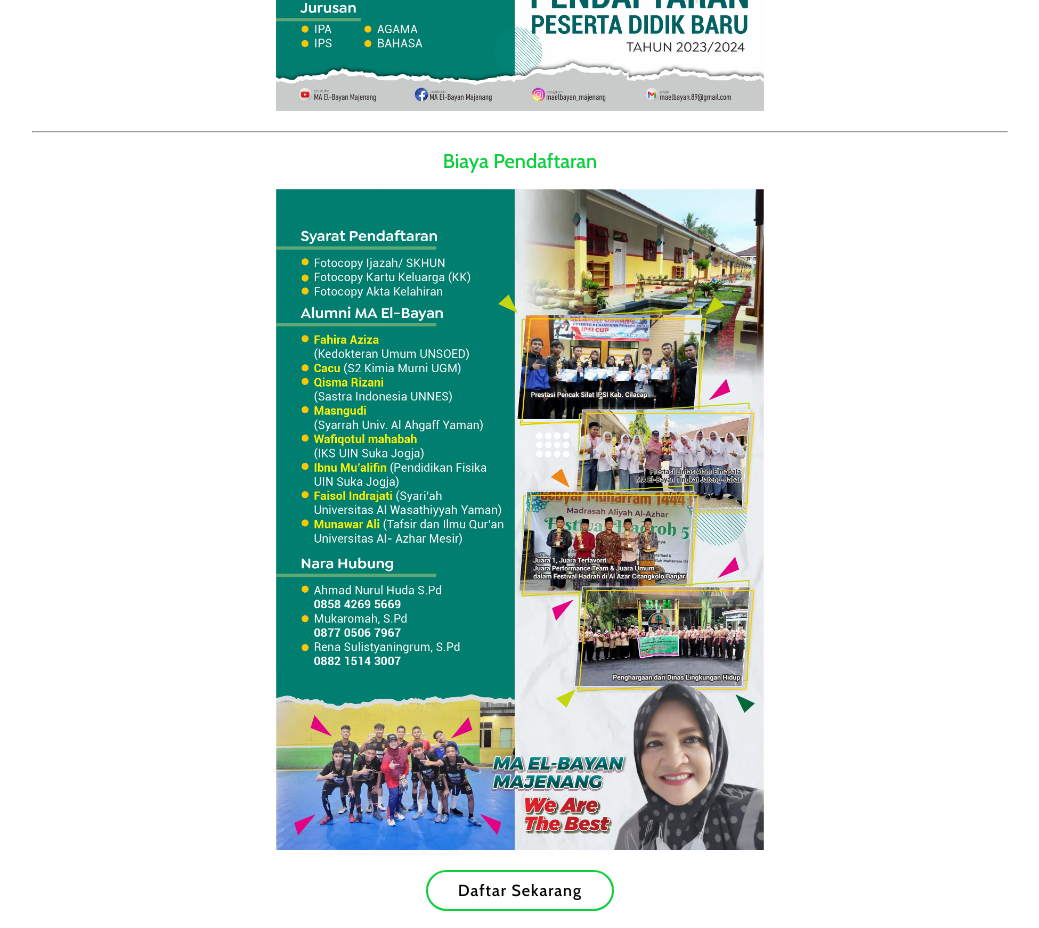
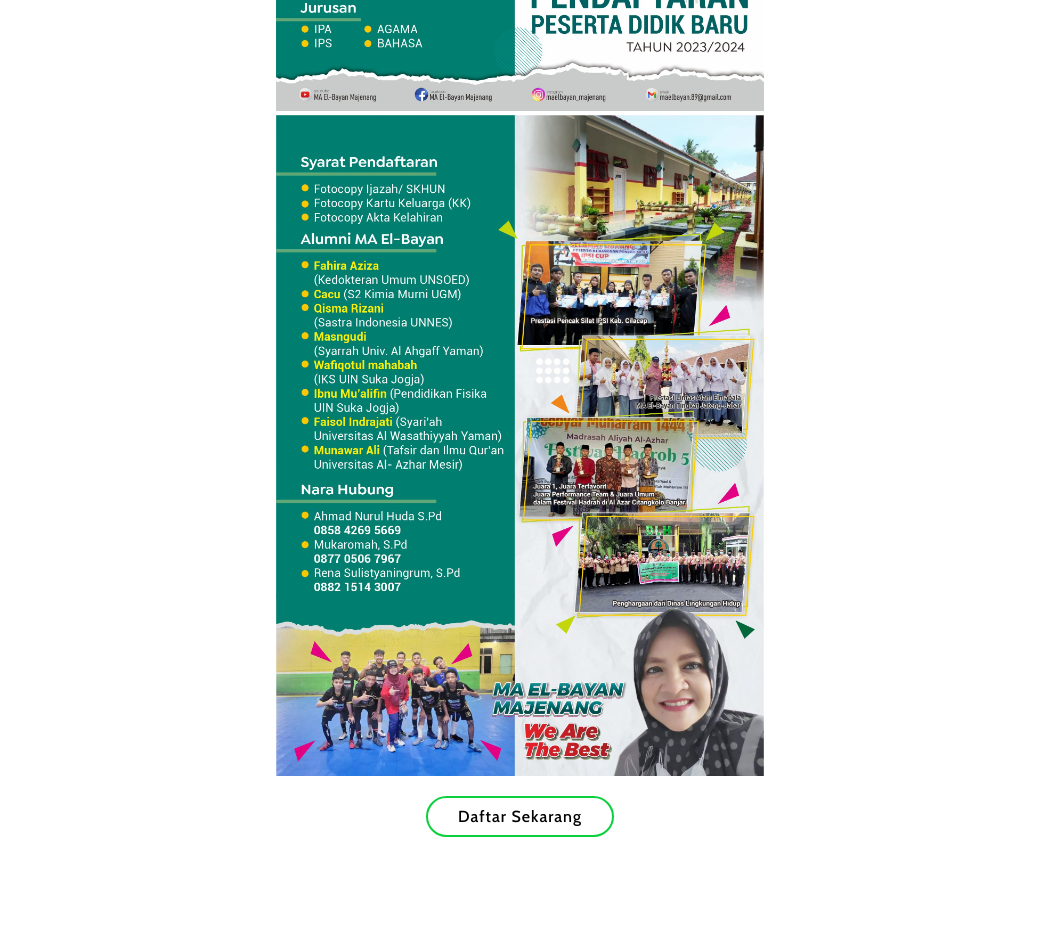
Before and after one commit to maelbayan/maelbayan.github.io, a plain HTML site: page html/ppdb.html in a window 1280 px wide. Shown: the part 800-1728 px from the top of the page, without its empty margins (120-1159 px from the left). Drawn offline with nearby package versions, Linux system fonts and the light colour scheme.

Commit message:
Update ppdb.html

```diff
--- a/html/ppdb.html
+++ b/html/ppdb.html
@@ -76,8 +76,6 @@
             <h2>Informasi Penerimaan Peserta Didik Baru (PPDB) Tahun 2023/2024</h2>
             <h3>Brosur</h3>
             <img src="/img/PPDB/0MA.jpg" alt="">
-            <hr>
-            <h3>Biaya Pendaftaran</h3>
             <img src="/img/PPDB/1MA.jpg" alt="">
         </div>
 
```
